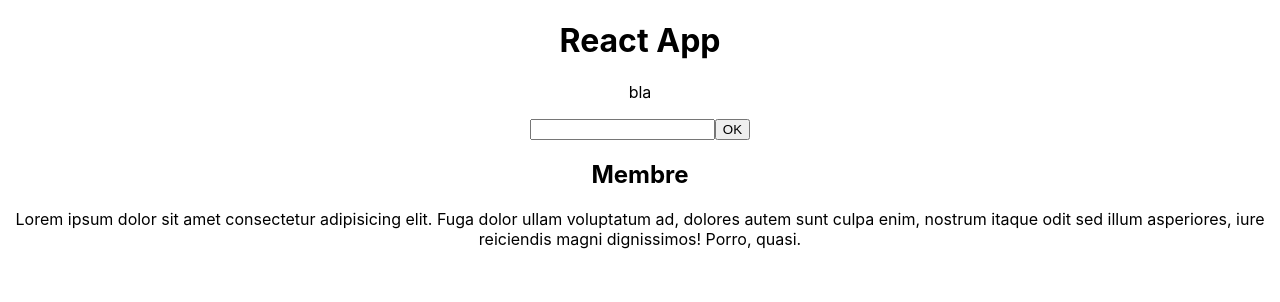
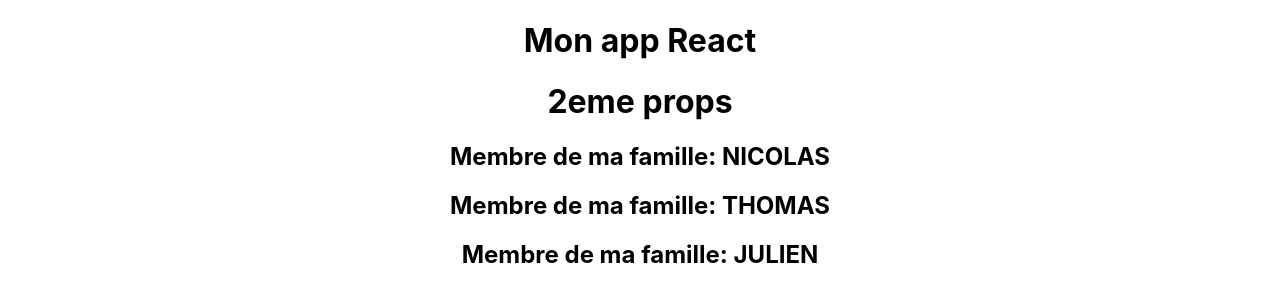
Before and after one commit to Nikuspokus/UDEMY-ReactJS, a React (Create React App) app: page / in a window 1280 px wide. Shown: the top 302 px of the page. Built offline with nearby package versions, Linux system fonts and the light colour scheme.

Commit message:
Chap 19 - les props - OK

```diff
--- a/src/App.js
+++ b/src/App.js
@@ -4,21 +4,17 @@ import Membre from './components/Membre'
 
 class App extends Component {
   render() {
+    // on peut tout importer en destructuring comme ci-dessous pour un code plus simple et plus lisible
+    const { titre, sousTitre } = this.props
     return (
       // Méthode d'écrire de code = JSX
       <Fragment>
         <div className="App">
-          <h1>React App</h1>
-          <p className="test">bla</p>
-          <input type="text" />
-          <button>OK</button>
-          <Membre/>
-          <p>
-            Lorem ipsum dolor sit amet consectetur adipisicing elit. Fuga dolor
-            ullam voluptatum ad, dolores autem sunt culpa enim, nostrum itaque
-            odit sed illum asperiores, iure reiciendis magni dignissimos! Porro,
-            quasi.
-          </p>
+          <h1>{ titre }</h1>
+          <h1>{ sousTitre }</h1>
+          <Membre nom ='Nicolas'/>
+          <Membre nom ='Thomas'/>
+          <Membre nom ='Julien'/>
         </div>
       </Fragment>
       // Autre façon d'écrire le code
--- a/src/components/Membre.js
+++ b/src/components/Membre.js
@@ -1,8 +1,9 @@
 import React from 'react'
 
-const Membre = () => {
+const Membre = ({ nom }) => {
+
   return (
-    <h2>Membre</h2>
+    <h2>Membre de ma famille: { nom.toUpperCase() }</h2>
   )
 }
 
--- a/src/index.js
+++ b/src/index.js
@@ -6,7 +6,7 @@ import reportWebVitals from './reportWebVitals';
 
 ReactDOM.render(
   <React.StrictMode>
-    <App />
+    <App titre='Mon app React' sousTitre='2eme props' />
   </React.StrictMode>,
   document.getElementById('root')
 );
```
Also changed, not shown: src/App.css (line endings or trailing spaces).
